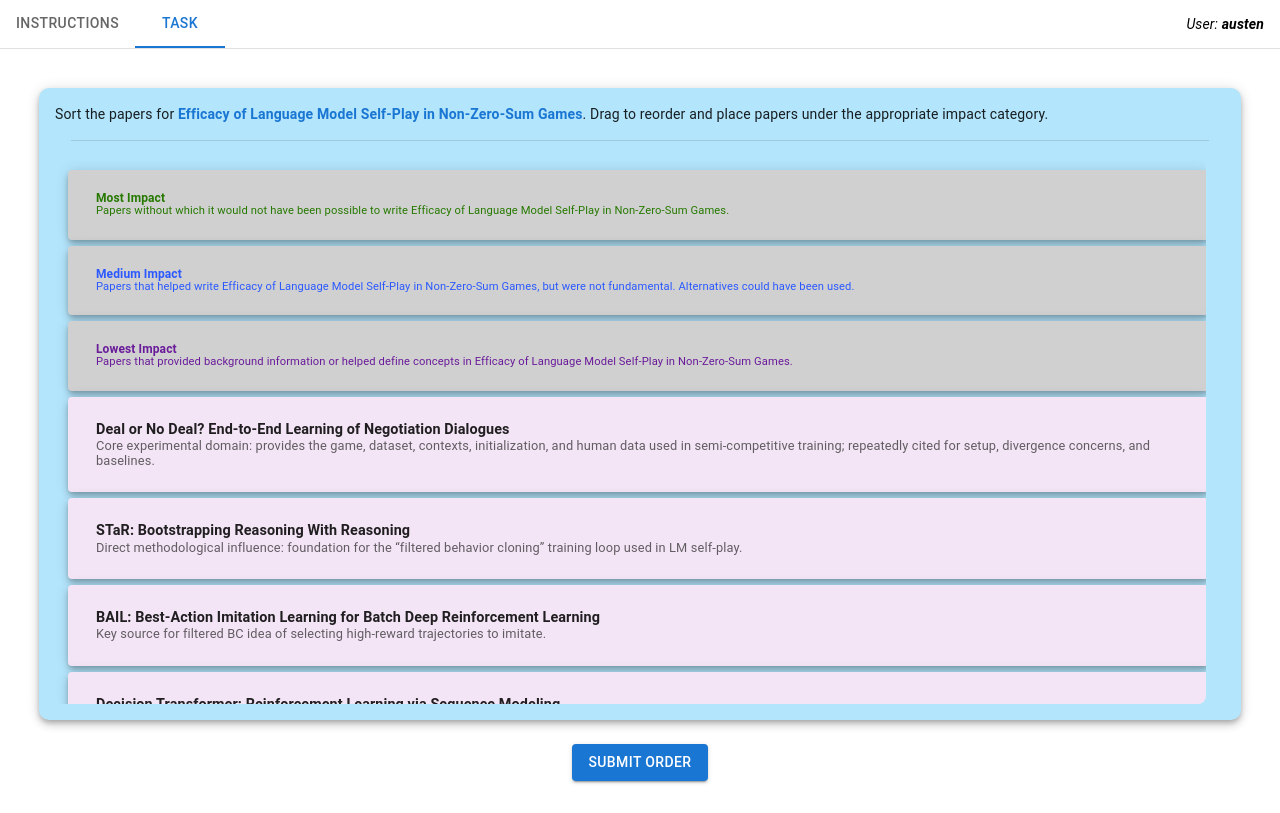
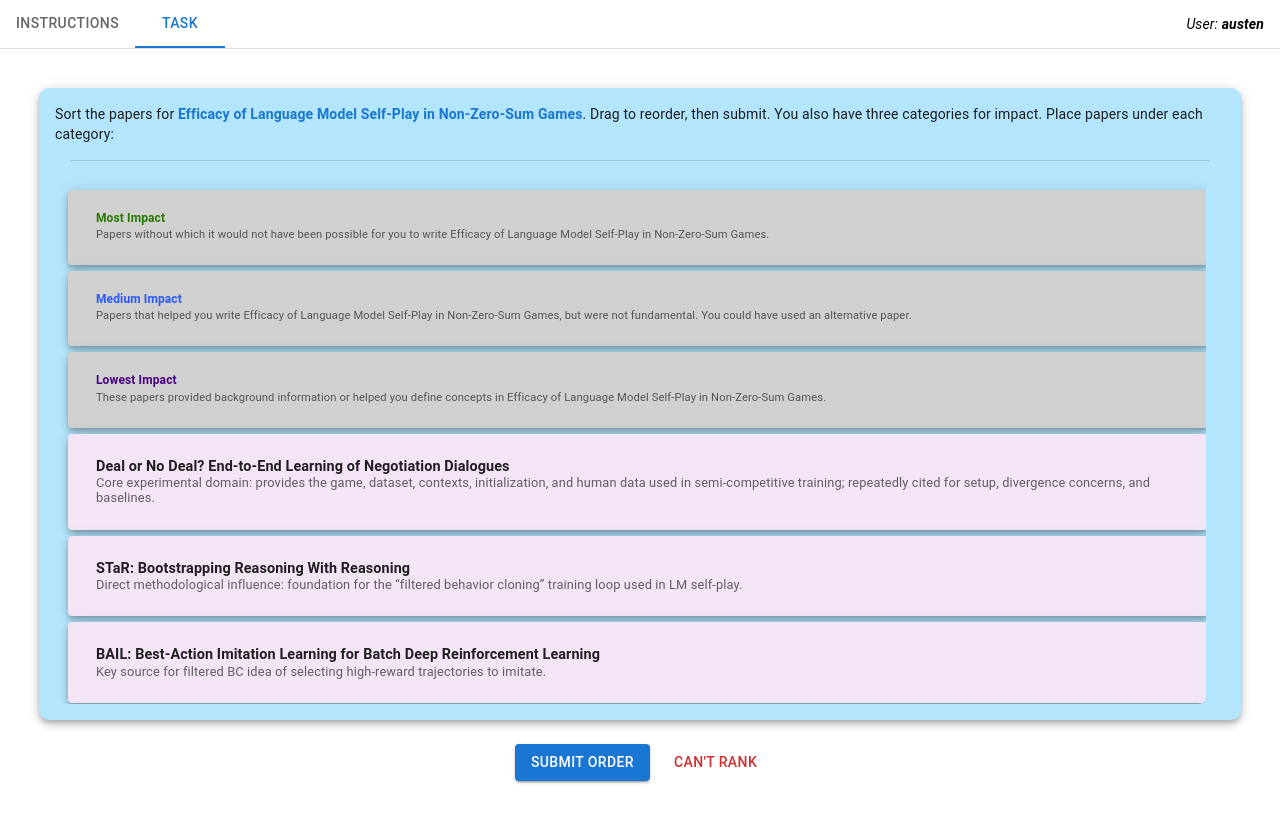
Before and after one commit to isgla/ranking-annotation-website-v2, a React (Create React App) app: page / in a window 1280 px wide. Both pictures are taken after a click on the tab "TASK". Built offline with nearby package versions, Linux system fonts and the light colour scheme.

Commit message:
Fixed responses and colors

```diff
--- a/src/prototypes/SelectionForm.jsx
+++ b/src/prototypes/SelectionForm.jsx
@@ -50,86 +50,93 @@ function SelectionForm({ data, onNext }) {
       setAlertOpen(true);
       return;
     }
-    const papersOnly = items.filter((id) => !id.startsWith("separator-"));
-    onNext({ chunk: data.chunk, answer: papersOnly });
+
+    // Save responses including category
+    let currentCategory = null;
+    const paperWithCategory = [];
+    items.forEach((id) => {
+      if (id === "separator-most") currentCategory = "most-impactful";
+      else if (id === "separator-medium") currentCategory = "medium-impactful";
+      else if (id === "separator-low") currentCategory = "lowest-impactful";
+      else paperWithCategory.push([id, currentCategory]);
+    });
+
+    onNext({ chunk: data.chunk, answer: paperWithCategory });
   };
 
   const handleCantRank = () => {
     onNext({ chunk: data.chunk, answer: "CANT_RANK" });
   };
 
-  // Background colors for categories
-  const categoryColors = {
-    "separator-most": "#e5fae0ff",
-    "separator-medium": "#e0f7fa",
-    "separator-low": "#f3e5f5",
+  const getPaperColor = (paperId) => {
+    const index = items.indexOf(paperId);
+    if (index === -1) return "#ffffff";
+
+    let category = null;
+    for (let i = index - 1; i >= 0; i--) {
+      const id = items[i];
+      if (id === "separator-most") { category = "most-impactful"; break; }
+      if (id === "separator-medium") { category = "medium-impactful"; break; }
+      if (id === "separator-low") { category = "lowest-impactful"; break; }
+    }
+
+    if (category === "most-impactful") return "#e5fae0ff";
+    if (category === "medium-impactful") return "#e0f7fa";
+    if (category === "lowest-impactful") return "#f3e5f5";
+    return "#ffffff";
   };
 
-  // Font colors for separators matching paper background
-  const categoryFontColors = {
-    "separator-most": "#267900ff", // Green
-    "separator-medium": "#2b59ffff", // Blue
-    "separator-low": "#6a1b9a", // dark purple
+  const getFontColor = (categoryId) => {
+    if (categoryId === "separator-most") return "#267900ff";
+    if (categoryId === "separator-medium") return "#2b59ffff";
+    if (categoryId === "separator-low") return "#4b0082";
+    return "#000000";
   };
 
-  // Determine the current category for each paper
-  const getCategory = (index) => {
-    for (let i = index; i >= 0; i--) {
-      const id = items[i];
-      if (id.startsWith("separator-")) return id;
-    }
-    return null;
-  };
-
-  // Render content for separators or papers
   const renderContent = (id) => {
-    if (id.startsWith("separator-")) {
-      let title, description;
-      if (id === "separator-most") {
-        title = "Most Impact";
-        description = `Papers without which it would not have been possible to write ${paperTitle}.`;
-      } else if (id === "separator-medium") {
-        title = "Medium Impact";
-        description = `Papers that helped write ${paperTitle}, but were not fundamental. Alternatives could have been used.`;
-      } else if (id === "separator-low") {
-        title = "Lowest Impact";
-        description = `Papers that provided background information or helped define concepts in ${paperTitle}.`;
-      }
-
+    if (id === "separator-most")
       return (
         <Box sx={{ py: 0.25, px: 1 }}>
-          <Typography
-            sx={{
-              fontWeight: "bold",
-              fontSize: "0.75rem",
-              lineHeight: 1.1,
-              color: categoryFontColors[id],
-            }}
-          >
-            {title}
+          <Typography sx={{ fontWeight: "bold", fontSize: "0.75rem", lineHeight: 1.1, color: getFontColor(id) }}>
+            Most Impact
           </Typography>
-          <Typography
-            sx={{ fontSize: "0.7rem", lineHeight: 1.1, color: categoryFontColors[id] }}
-          >
-            {description}
+          <Typography variant="body2" sx={{ fontSize: "0.7rem", color: "text.secondary", mt: 0.25 }}>
+            Papers without which it would not have been possible for you to write {paperTitle}.
           </Typography>
         </Box>
       );
-    }
+
+    if (id === "separator-medium")
+      return (
+        <Box sx={{ py: 0.25, px: 1 }}>
+          <Typography sx={{ fontWeight: "bold", fontSize: "0.75rem", lineHeight: 1.1, color: getFontColor(id) }}>
+            Medium Impact
+          </Typography>
+          <Typography variant="body2" sx={{ fontSize: "0.7rem", color: "text.secondary", mt: 0.25 }}>
+            Papers that helped you write {paperTitle}, but were not fundamental. You could have used an alternative paper.
+          </Typography>
+        </Box>
+      );
+
+    if (id === "separator-low")
+      return (
+        <Box sx={{ py: 0.25, px: 1 }}>
+          <Typography sx={{ fontWeight: "bold", fontSize: "0.75rem", lineHeight: 1.1, color: getFontColor(id) }}>
+            Lowest Impact
+          </Typography>
+          <Typography variant="body2" sx={{ fontSize: "0.7rem", color: "text.secondary", mt: 0.25 }}>
+            These papers provided background information or helped you define concepts in {paperTitle}.
+          </Typography>
+        </Box>
+      );
 
     const paper = paperMap.get(id);
     return (
       <Box sx={{ py: 0.5, px: 1 }}>
-        <Typography
-          variant="subtitle2"
-          sx={{ fontWeight: "bold", fontSize: "0.9rem", lineHeight: 1.2 }}
-        >
+        <Typography variant="subtitle2" sx={{ fontWeight: "bold", fontSize: "0.9rem", lineHeight: 1.2 }}>
           {paper.title}
         </Typography>
-        <Typography
-          variant="body2"
-          sx={{ fontSize: "0.8rem", color: "text.secondary", lineHeight: 1.2 }}
-        >
+        <Typography variant="body2" sx={{ fontSize: "0.8rem", color: "text.secondary", lineHeight: 1.2 }}>
           {paper.reason}
         </Typography>
       </Box>
@@ -144,20 +151,16 @@ function SelectionForm({ data, onNext }) {
           <Link href={paperLink} target="_blank" rel="noopener noreferrer" underline="hover" sx={{ fontWeight: "bold" }}>
             {paperTitle}
           </Link>
-          . Drag to reorder and place papers under the appropriate impact category.
+          . Drag to reorder, then submit. You also have three categories for impact. Place papers under each category:
         </Typography>
 
         <Divider variant="middle" sx={{ mb: 2 }} />
 
-        {/* Scrollable container */}
         <Box sx={{ flex: 1, width: "97%", overflowY: "auto", borderRadius: "8px", padding: "8px" }}>
           <DndContext sensors={sensors} onDragEnd={handleDragEnd}>
             <SortableContext items={items}>
               <Droppable id="single-sortable-list">
-                {items.map((id, index) => {
-                  const category = getCategory(index);
-                  const bgColor = id.startsWith("separator-") ? "#d0d0d0" : categoryColors[category] || "#ffffff";
-                  return (
+                {items.map((id) => (
                   <SortableItem
                     key={id}
                     id={id}
@@ -165,15 +168,14 @@ function SelectionForm({ data, onNext }) {
                     sx={{
                       width: "97%",
                       marginBottom: "6px",
-                        backgroundColor: bgColor,
+                      backgroundColor: id.startsWith("separator-") ? "#d0d0d0" : getPaperColor(id),
                       borderRadius: "4px",
                       py: 0.5,
                       px: 1,
                       cursor: id.startsWith("separator-") ? "grab" : "pointer",
                     }}
                   />
-                  );
-                })}
+                ))}
               </Droppable>
             </SortableContext>
           </DndContext>
@@ -183,6 +185,9 @@ function SelectionForm({ data, onNext }) {
       <Box sx={{ textAlign: "center", width: "100%", mt: 2 }}>
         <Button variant="contained" onClick={handleSubmit} sx={{ m: 1 }}>
           Submit Order
+        </Button>
+        <Button variant="text" color="error" onClick={handleCantRank} sx={{ m: 1 }}>
+          Can't Rank
         </Button>
       </Box>
 
```
Lines whose indentation alone changed are shown as unchanged.
